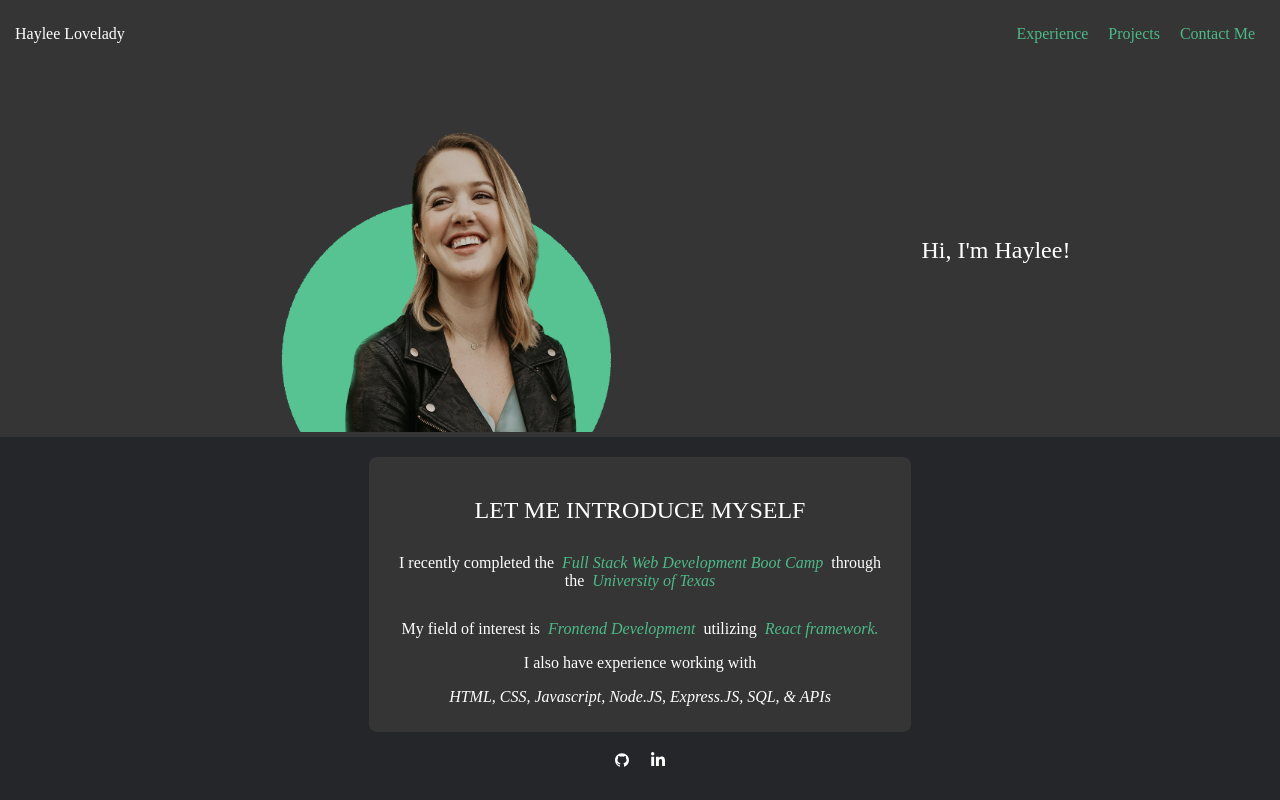
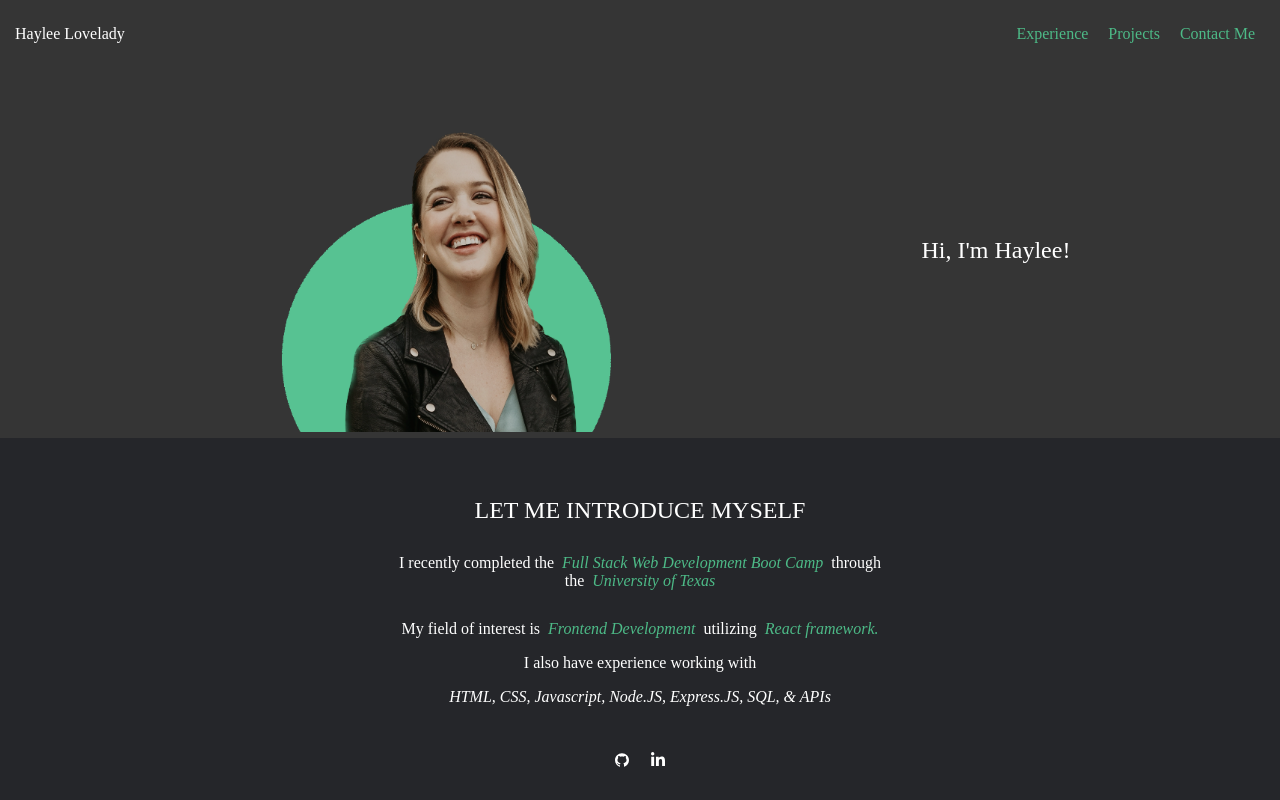
Before and after one commit to HLovelady/React-Portfolio, a React (Create React App) app: page / in a window 1280 px wide. Built offline with nearby package versions, Linux system fonts and the light colour scheme.

Commit message:
readme and styling

```diff
--- a/src/components/About.js
+++ b/src/components/About.js
@@ -10,7 +10,7 @@ function About() {
   return (
     <div style={{display:"flex", justifyContent:"center"}}>
     <div
-      className="second-card"
+      // className="second-card"
       style={{
         marginTop: "20px",
         width: "90%",
--- a/src/styles/App.css
+++ b/src/styles/App.css
@@ -145,6 +145,11 @@ p, i, h2 {
   background-color: var(--med-gray);
 }
 
+/* input {
+  display: flex;
+  align-items: flex-end;
+} */
+
 
 
 
```
Also changed, not shown: src/images/reactportfolio.png (added), 1 other file (tests, documents, lock files or other folders).
